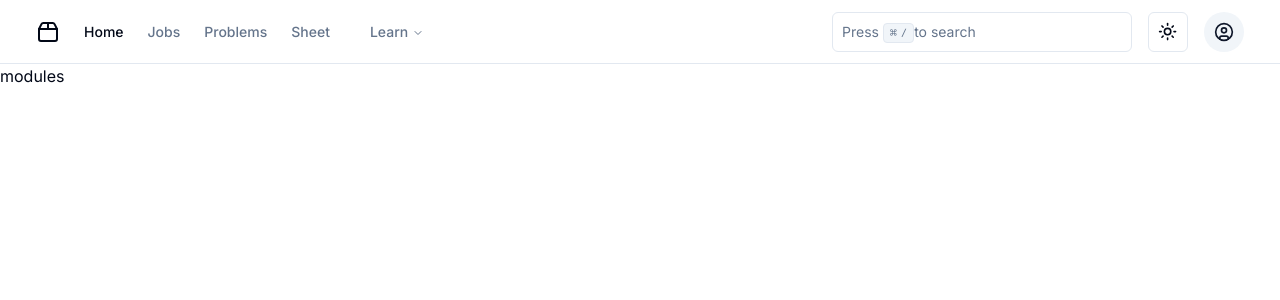
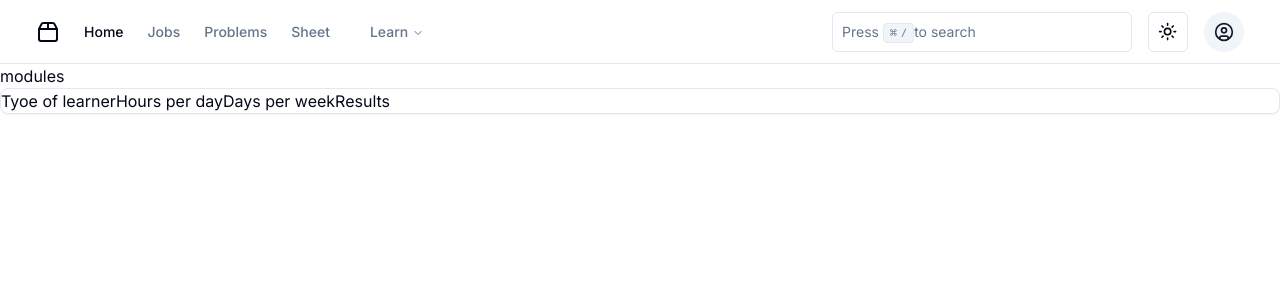
Before and after one commit to vasantakmr/landing-pages, a Next.js app: page /learn in a window 1280 px wide. Shown: the top 300 px of the page. Built offline with nearby package versions, Linux system fonts and the light colour scheme.

Commit message:
calculator latout added

```diff
--- a/app/layout.tsx
+++ b/app/layout.tsx
@@ -18,15 +18,17 @@ export default function RootLayout({
 }>) {
   return (
     <html lang="en">
-      <body className={inter.className}>
+      <body className={`${inter.className}`}>
         <ThemeProvider
           attribute="class"
           defaultTheme="system"
           enableSystem
           disableTransitionOnChange
         >
-          <Navbar />
-          {children}
+          <div className="transition-colors duration-1000">
+            <Navbar />
+            {children}
+          </div>
         </ThemeProvider>
       </body>
     </html>
--- a/app/learn/page.tsx
+++ b/app/learn/page.tsx
@@ -1,3 +1,9 @@
+import { TimeTaken } from "@/components/TimeTaken";
 export default function Learn() {
-  return <>modules</>;
+  return (
+    <>
+      modules
+      <TimeTaken />
+    </>
+  );
 }
--- /dev/null
+++ b/components/TimeTaken.tsx
@@ -0,0 +1,16 @@
+import { Card } from "@/components/ui/card";
+
+export function TimeTaken() {
+  return (
+    <>
+      <Card>
+        <div className="flex flex-row">
+          <div>Tyoe of learner</div>
+          <div>Hours per day</div>
+          <div>Days per week</div>
+          <div>Results</div>
+        </div>
+      </Card>
+    </>
+  );
+}
```
